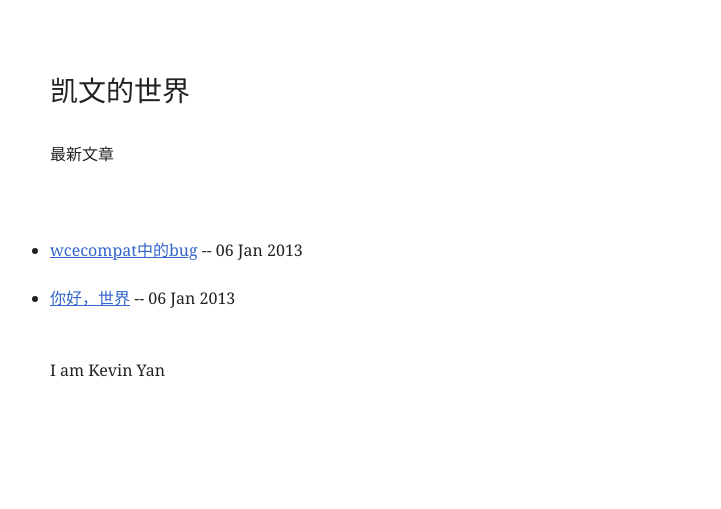
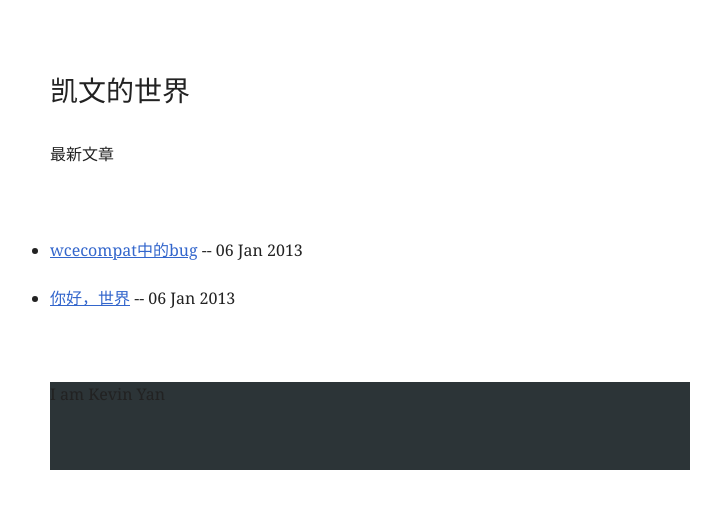
Before and after one commit to since1q80/me, a Jekyll site: the page built from index.html, in a window 1280 px wide. Shown: the top 509 px of the page, without its empty margins (270-991 px from the left). Built offline with Jekyll 4.4.1, drawn with Linux system fonts in a browser that asks for light colours; Markdown is read by kramdown in place of the engine named in the settings; the list of posts is cut into pages by our own code.

Commit message:
update footer

```diff
--- a/_layouts/default.html
+++ b/_layouts/default.html
@@ -6,8 +6,9 @@
 <title>{{ page.title }}</title>
 </head>
 <body>
-
+<div class="page">
 　　　　{{ content }}
+</div>
 <footer>
 	<p>I am Kevin Yan</p>
 </footer>
--- a/stylesheets/style.css
+++ b/stylesheets/style.css
@@ -1,4 +1,5 @@
-body { color: #222; font: normal normal 400 100%/1.5em georgia,serif; margin: 3em auto; width: 40em }
+body { color: #222; font: normal normal 400 100%/1.5em georgia,serif; }
+.page,footer{margin: 3em auto; width: 40em }
 a:link { color: #3366CC }
 a:visited { color: #224488 }
 blockquote,ol,p,ul { display: block; margin: 0 0 1.5em }
@@ -15,3 +16,4 @@ ol,ul { list-style-position: outside; padding: 0 }
 ol ol,ol ul,ul ol,ul ul { margin: 0 0 .75em 2em }
 table { border-collapse: collapse; margin: 1.5em 0; width: 100% }
 td,th { border: solid .1em #000; font-family: sans-serif; font-size: 87.5%; line-height: 1.71428571em; text-align: center }
+footer{padding-bottom: 40px;background-color: #2C3437;z-index: 10;}
```
